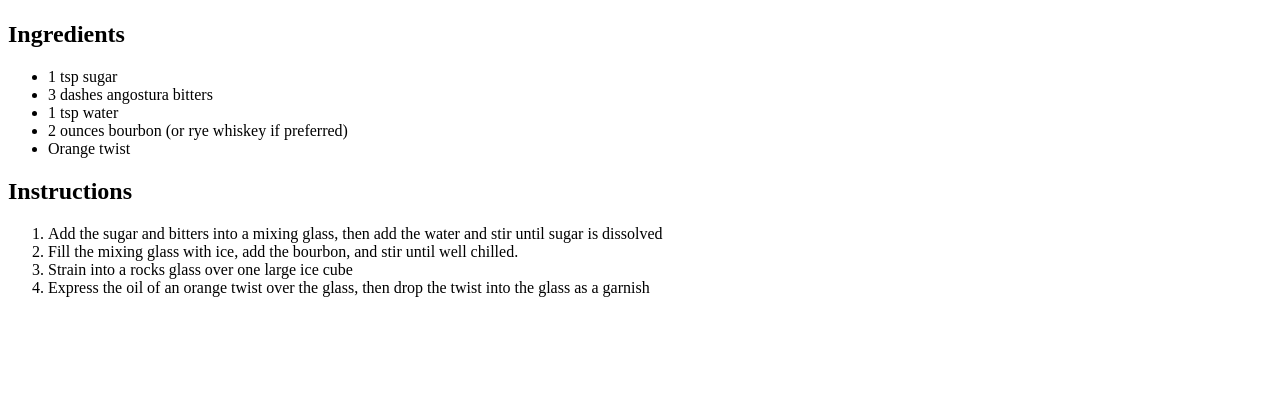
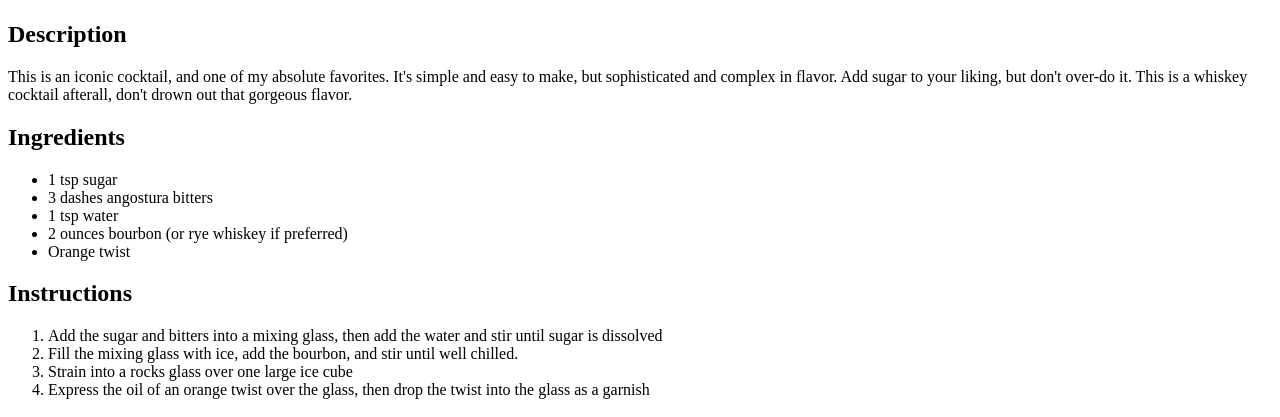
Before and after one commit to BlakeT87/odin-recipes, a plain HTML site: page recipes/old-fashioned.html in a window 1280 px wide. Shown: the part 383-800 px from the top of the page. Drawn offline with Linux system fonts and the light colour scheme.

Commit message:
Include description for ribs and old-fashioned
Added Description for recipes ribs, and old-fashioned.

```diff
--- a/recipes/old-fashioned.html
+++ b/recipes/old-fashioned.html
@@ -7,6 +7,8 @@
     <body>
         <h1>Old Fashioned Cocktail</h1>
         <img src="https://www.liquor.com/thmb/NIIDroy7AQXG7DIMaCv7WQexmPw=/1500x0/filters:no_upscale():max_bytes(150000):strip_icc():format(webp)/__opt__aboutcom__coeus__resources__content_migration__liquor__2018__05__08113350__bourbon-old-fashioned-720x720-recipe-ade6f7780c304999be3577e565c9bcdd.jpg">
+        <h2>Description</h2>
+            <p>This is an iconic cocktail, and one of my absolute favorites. It's simple and easy to make, but sophisticated and complex in flavor. Add sugar to your liking, but don't over-do it. This is a whiskey cocktail afterall, don't drown out that gorgeous flavor.</p>
         <h2>Ingredients</h2>
         <ul>
             <li>1 tsp sugar</li>
```
Also changed, not shown: recipes/ribs.html (+2 -0 lines).
